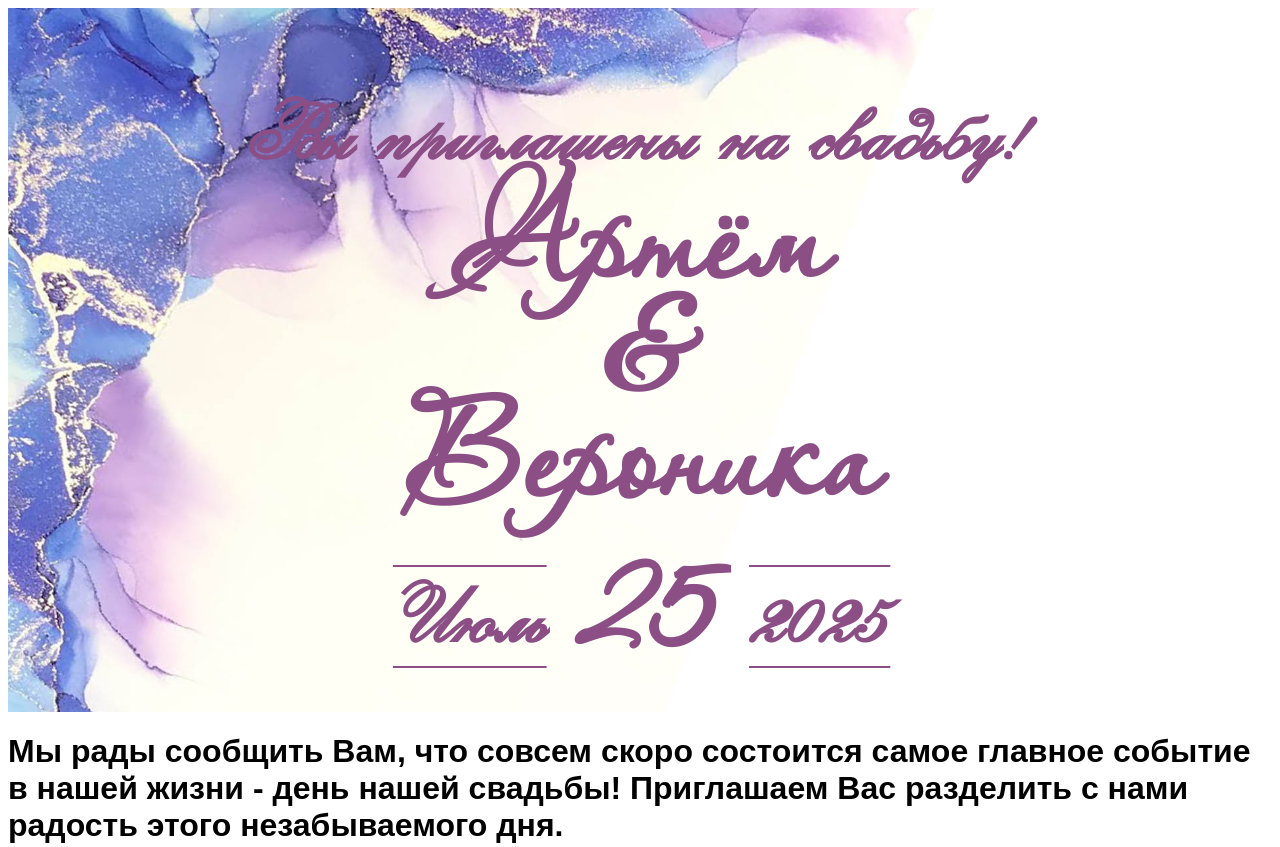
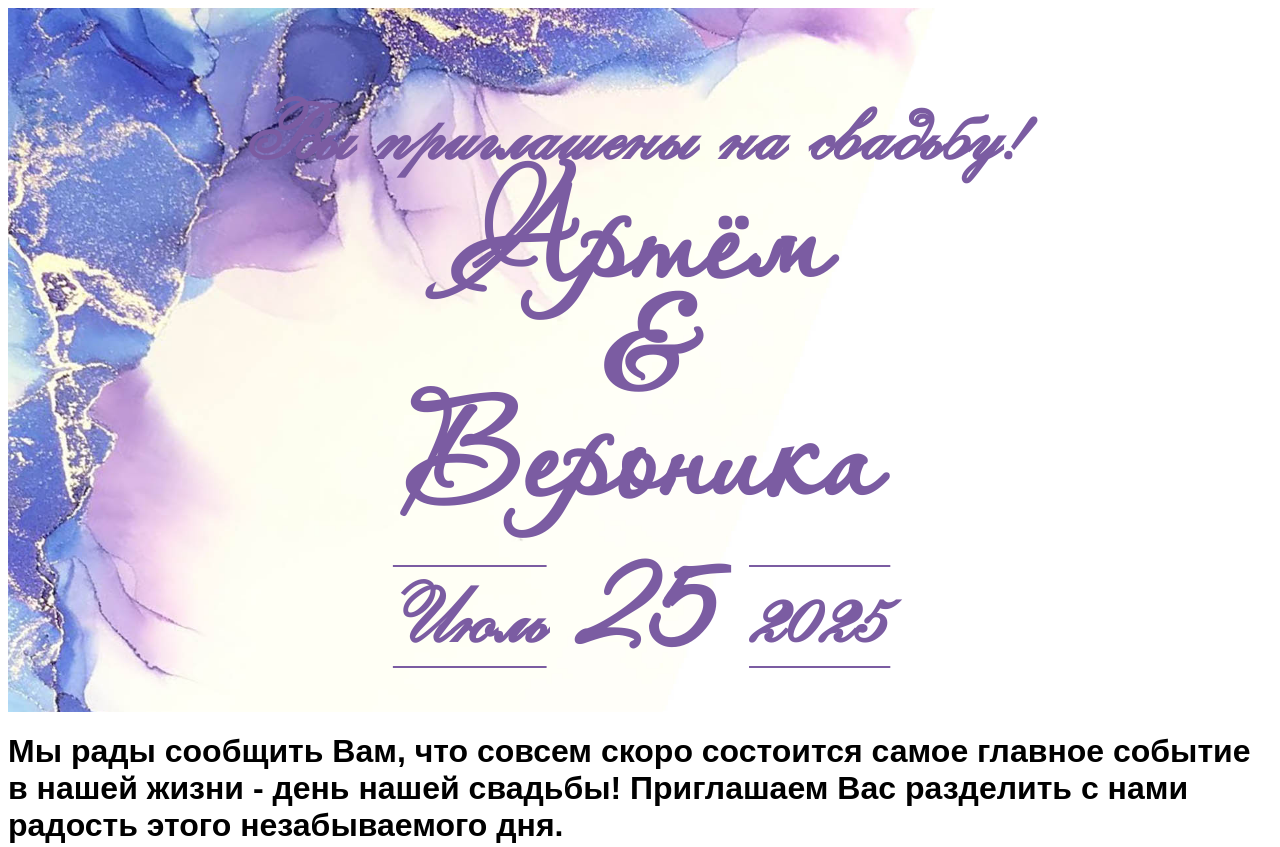
Before and after one commit to Wedding2025/Wedding2025.github.io, a plain HTML site: page index.html in a window 1280 px wide. Shown: the top 847 px of the page. Drawn offline with Linux system fonts and the light colour scheme.

Commit message:
Update Приглашение.css

```diff
--- a/css/Приглашение.css
+++ b/css/Приглашение.css
@@ -33,7 +33,7 @@ body {
 .names {
     text-align: center;
     font-family: "Aquarelle";
-    color: #8b4f86;
+    color: #7b5ca2;
 }
 .names h1 {
     display: block;
@@ -47,7 +47,7 @@ body {
 }
 .date h2, h3, p{
     display: inline;
-    color: #8b4f86;
+    color: #7b5ca2;
     font-size: 5em;
 }
 .date h2 {
@@ -72,7 +72,7 @@ body {
 .invitation h2 {
     font-family: "Calligraphia";
     font-size: 5em;
-    color: #8b4f86;
+    color: #7b5ca2;
     margin-top: 0%;
     margin-bottom: -2%;
 }
```
